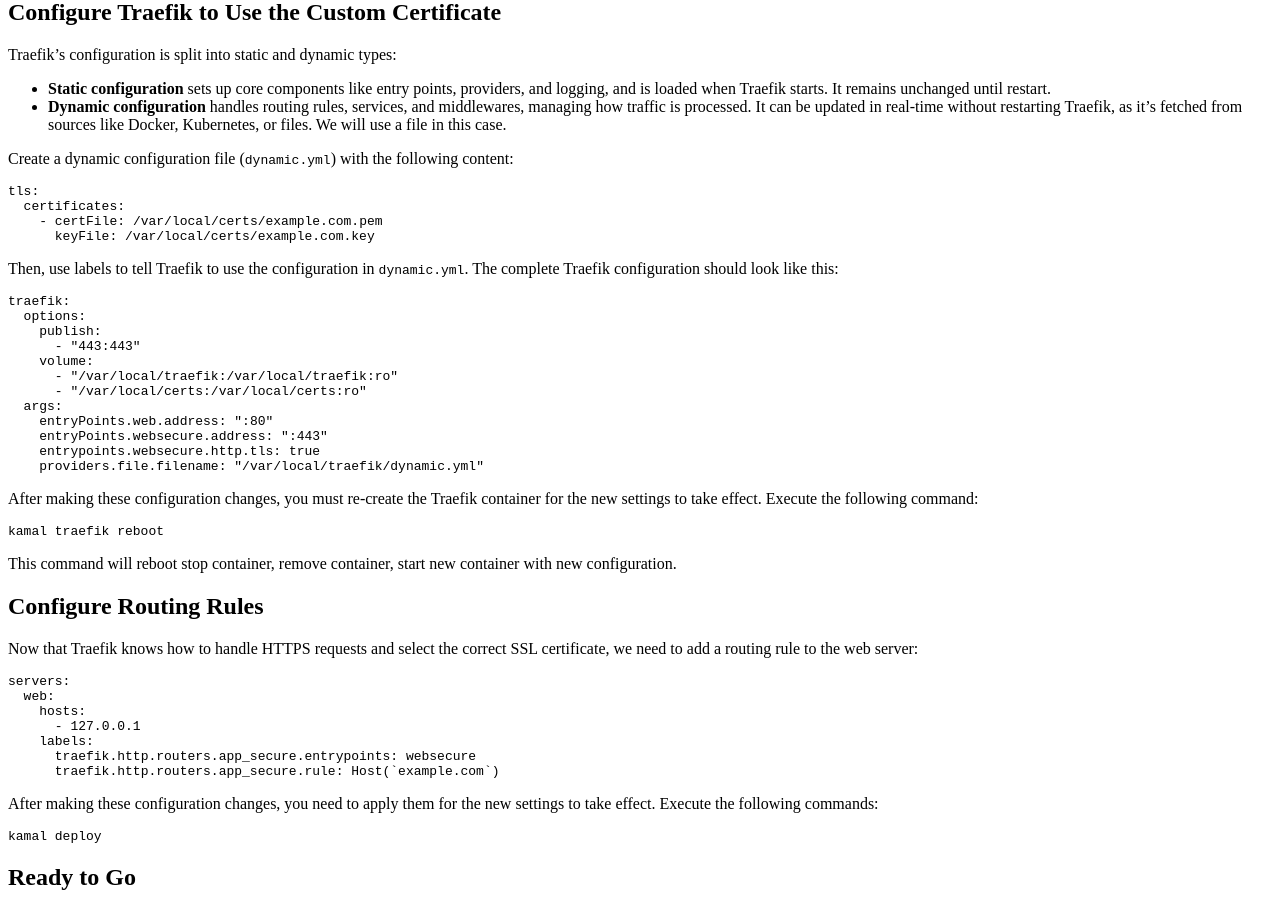
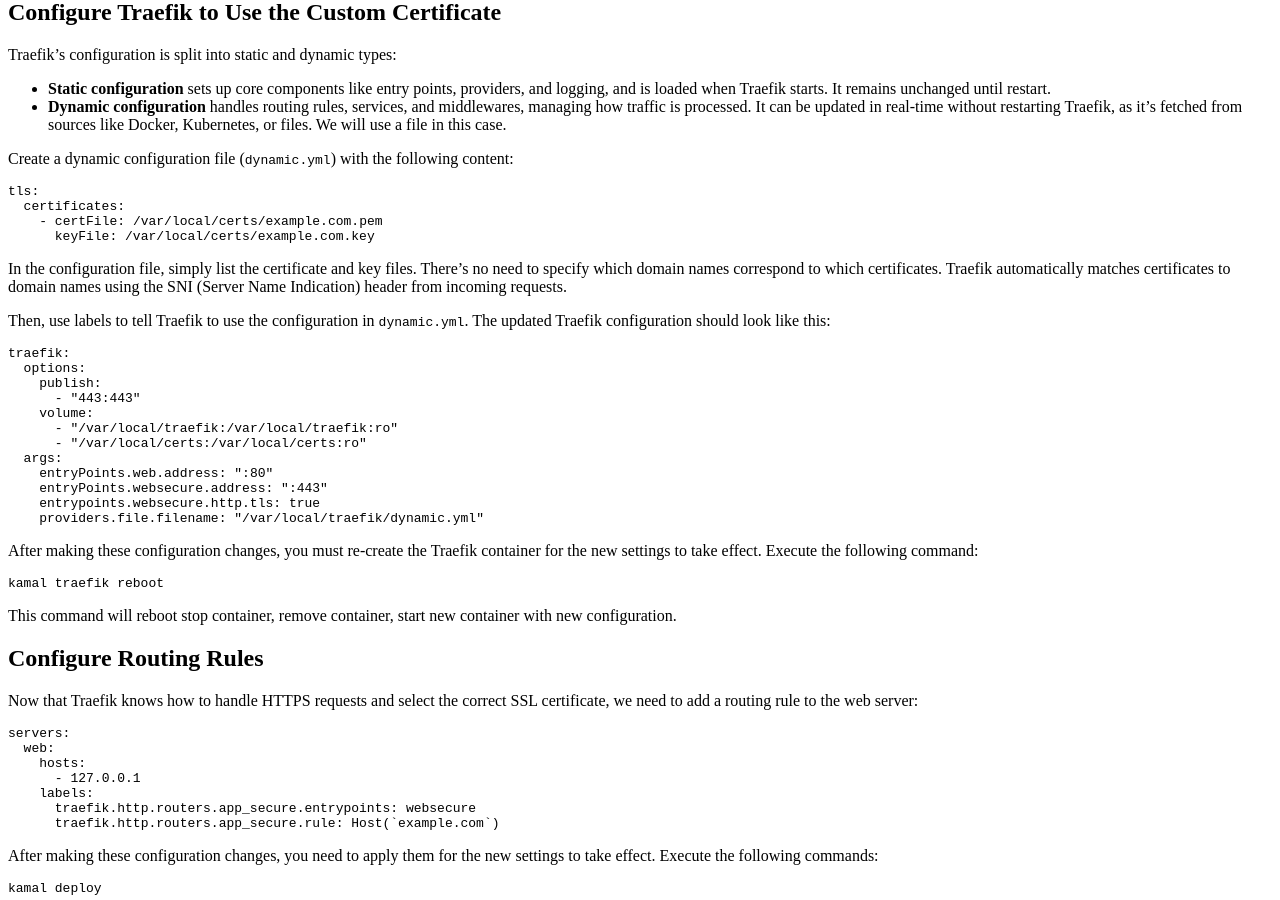
Before and after one commit to yaodong/digital-garden, a Jekyll site: the page built from _posts/2024-09-09-how-to-configure-kamal-deployment-with-cloudflare-origin-certificates-and-traefik.md, in a window 1280 px wide and 900 px high, scrolled down 1231 px. Built offline with Jekyll 4.4.1, drawn with Linux system fonts in a browser that asks for light colours.

Commit message:
Update post

````diff
--- a/_posts/2024-09-09-how-to-configure-kamal-deployment-with-cloudflare-origin-certificates-and-traefik.md
+++ b/_posts/2024-09-09-how-to-configure-kamal-deployment-with-cloudflare-origin-certificates-and-traefik.md
@@ -78,7 +78,9 @@
       keyFile: /var/local/certs/example.com.key
 ```
 
-Then, use labels to tell Traefik to use the configuration in `dynamic.yml`. The complete Traefik configuration should look like this:
+In the configuration file, simply list the certificate and key files. There's no need to specify which domain names correspond to which certificates. Traefik automatically matches certificates to domain names using the SNI (Server Name Indication) header from incoming requests.
+
+Then, use labels to tell Traefik to use the configuration in `dynamic.yml`. The updated Traefik configuration should look like this:
 
 ```yaml
 traefik:
@@ -94,6 +96,7 @@
     entrypoints.websecure.http.tls: true
     providers.file.filename: "/var/local/traefik/dynamic.yml"
 ```
+
 After making these configuration changes, you must re-create the Traefik container for the new settings to take effect. Execute the following command:
 
 ```bash
````
